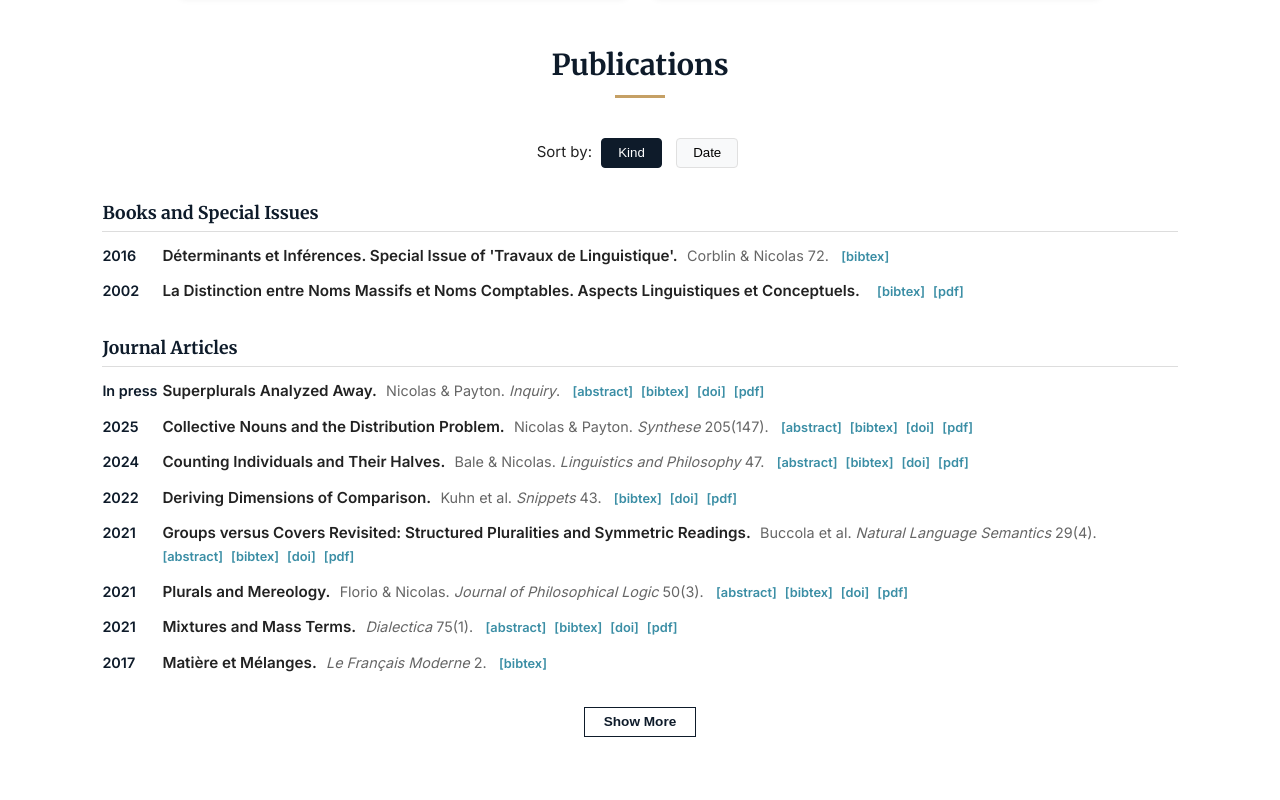
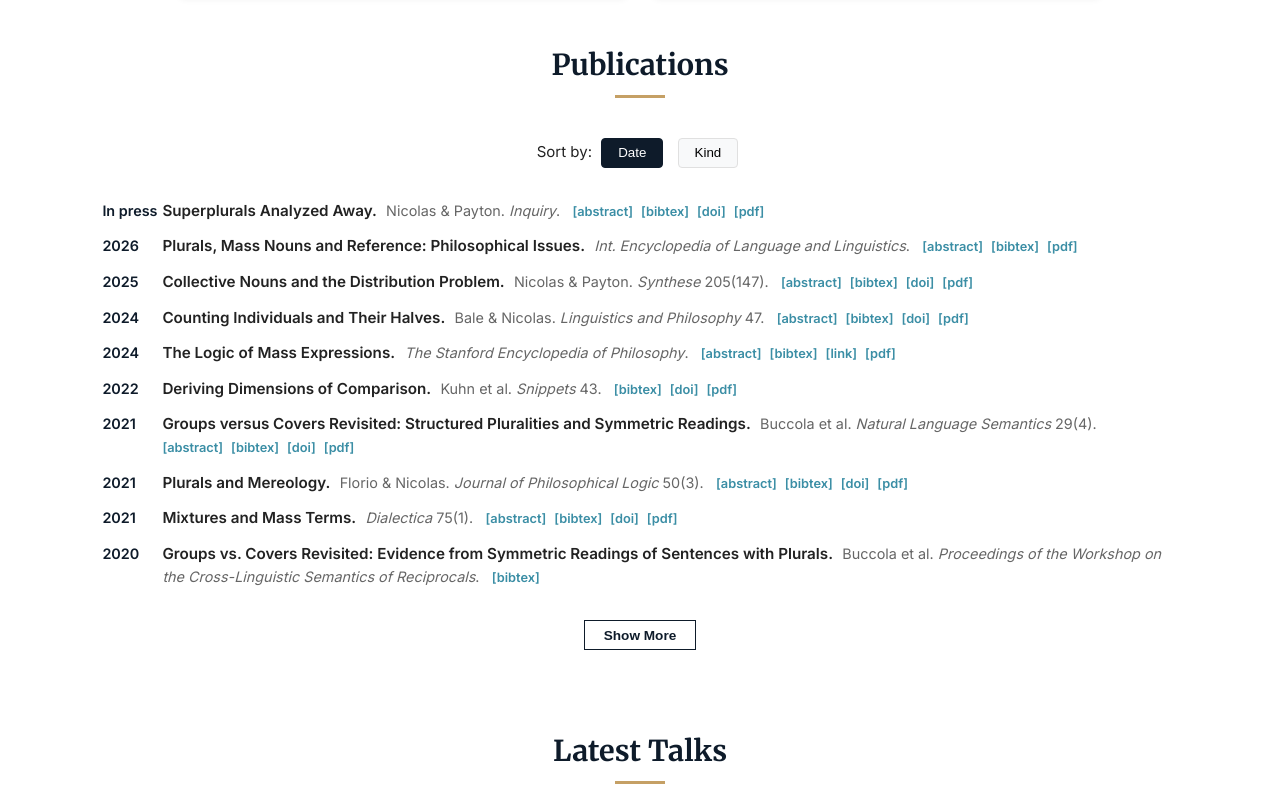
Before and after one commit to d-a-nicolas/d-a-nicolas.github.io, a plain HTML site: page index.html in a window 1280 px wide. Shown: the part 1100-1900 px from the top of the page. Drawn offline with Linux system fonts and the light colour scheme.

Commit message:
Add files via upload
Change Kind > Date order to Date > Kind
Hid website code link

```diff
--- a/index.html
+++ b/index.html
@@ -330,11 +330,11 @@
     <h2 class="section-title">Publications</h2>
     <div class="bib-controls">
         Sort by:
-        <button class="bib-toggle active" id="btn-cat" onclick="app.togglePubView('cat')">Kind</button>
-        <button class="bib-toggle" id="btn-chron" onclick="app.togglePubView('chron')">Date</button>
+        <button class="bib-toggle active" id="btn-chron" onclick="app.togglePubView('chron')">Date</button>
+        <button class="bib-toggle" id="btn-cat" onclick="app.togglePubView('cat')">Kind</button>
     </div>
-    <div id="pub-categorized"></div>
-    <div id="pub-chronological" class="utility-hidden"></div>
+    <div id="pub-chronological"></div>
+    <div id="pub-categorized" class="utility-hidden"></div>
     <div id="pub-loading" class="text-center text-mute">Loading publications...</div>
 </section>
 
@@ -368,7 +368,8 @@
     <p style="margin-top:10px;"><strong>Email:</strong> david.nicolas [at] ens [dot] psl [dot] eu</p>
     <br>
     <p style="font-size: 0.8rem; opacity: 0.5;">&copy; 2025 David A. NICOLAS. <br>
-    <a href="https://github.com/d-a-nicolas/d-a-nicolas.github.io" target="_blank" style="color: inherit; text-decoration: underline;">Website code</a>, publications, and content rights reserved.
+    Website code, publications, and content rights reserved.
+    <!--- <a href="https://github.com/d-a-nicolas/d-a-nicolas.github.io" target="_blank" style="color: inherit; text-decoration: underline;">Website code</a>, publications, and content rights reserved. --->
     </p>
 </footer>
 
```
